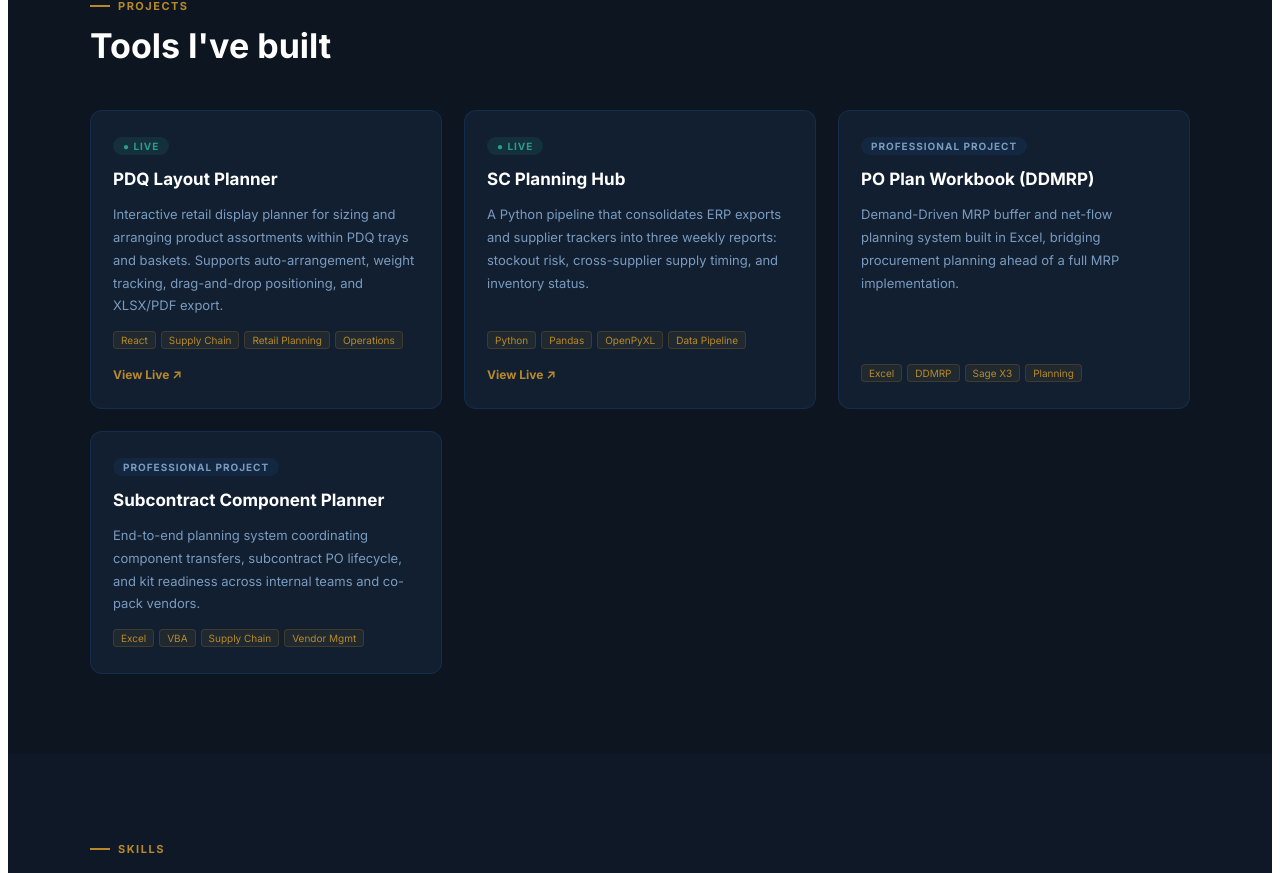
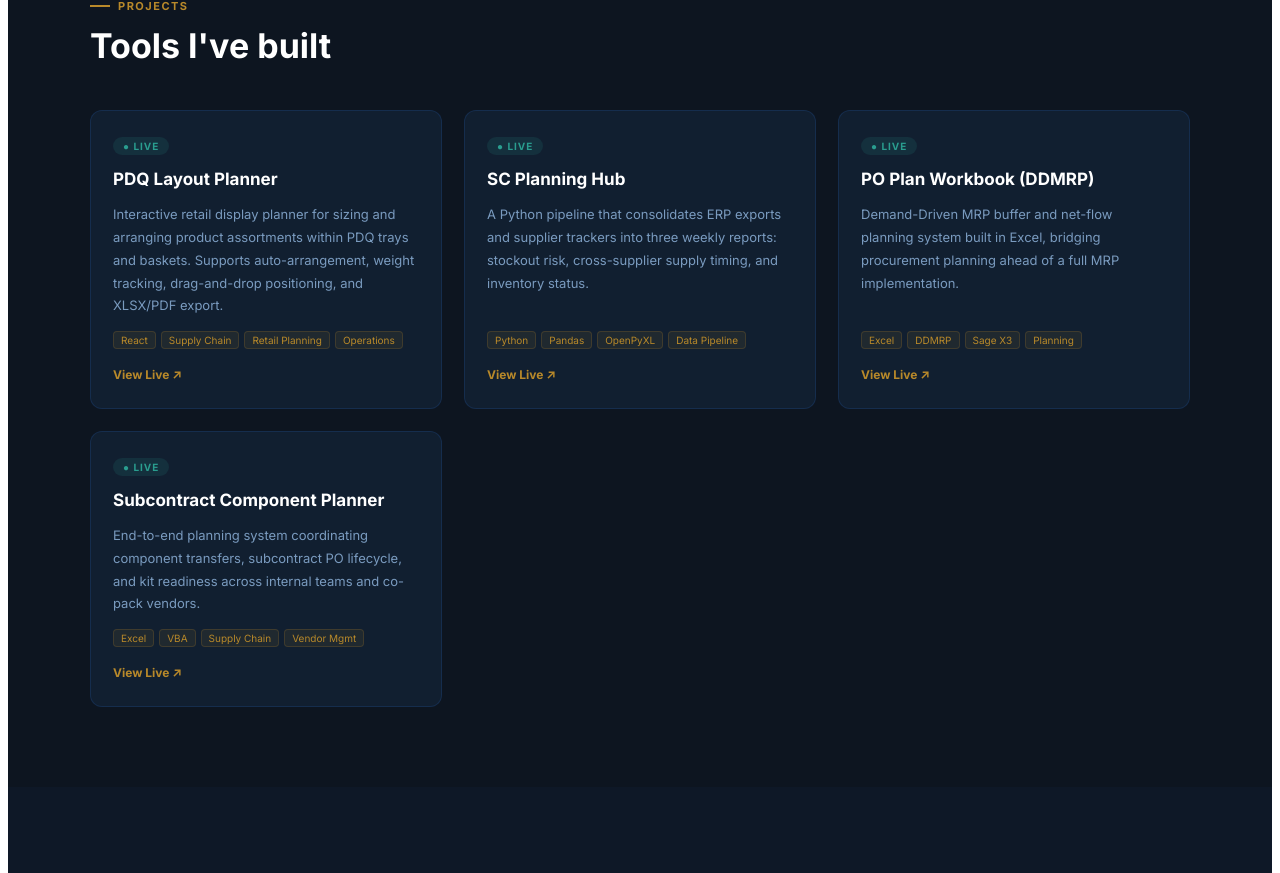
Before and after one commit to catharamelissa/portfolio, a React (Vite) app: page / in a window 1280 px wide. Shown: the part 2114-2987 px from the top of the page. Built offline with nearby package versions, Linux system fonts and the light colour scheme.

Commit message:
Update project statuses and add URLs

```diff
--- a/src/App.jsx
+++ b/src/App.jsx
@@ -21,8 +21,8 @@ const achievements = [
 const projects = [
   { title: "PDQ Layout Planner", desc: "Interactive retail display planner for sizing and arranging product assortments within PDQ trays and baskets. Supports auto-arrangement, weight tracking, drag-and-drop positioning, and XLSX/PDF export.", tags: ["React", "Supply Chain", "Retail Planning", "Operations"], status: "live", url: "https://pdq-layout-planner.vercel.app/" },
   { title: "SC Planning Hub", desc: "A Python pipeline that consolidates ERP exports and supplier trackers into three weekly reports: stockout risk, cross-supplier supply timing, and inventory status.", tags: ["Python", "Pandas", "OpenPyXL", "Data Pipeline"], status: "live", url: "https://sc-planning-hub.vercel.app/" },
-  { title: "PO Plan Workbook (DDMRP)", desc: "Demand-Driven MRP buffer and net-flow planning system built in Excel, bridging procurement planning ahead of a full MRP implementation.", tags: ["Excel", "DDMRP", "Sage X3", "Planning"], status: "pro" },
-  { title: "Subcontract Component Planner", desc: "End-to-end planning system coordinating component transfers, subcontract PO lifecycle, and kit readiness across internal teams and co-pack vendors.", tags: ["Excel", "VBA", "Supply Chain", "Vendor Mgmt"], status: "pro" },
+  { title: "PO Plan Workbook (DDMRP)", desc: "Demand-Driven MRP buffer and net-flow planning system built in Excel, bridging procurement planning ahead of a full MRP implementation.", tags: ["Excel", "DDMRP", "Sage X3", "Planning"], status: "live", url: "https://ddmrp-demo.vercel.app/" },
+  { title: "Subcontract Component Planner", desc: "End-to-end planning system coordinating component transfers, subcontract PO lifecycle, and kit readiness across internal teams and co-pack vendors.", tags: ["Excel", "VBA", "Supply Chain", "Vendor Mgmt"], status: "live", url: "https://subcontract-planner.vercel.app/" },
 ];
 
 const skills = {
```
